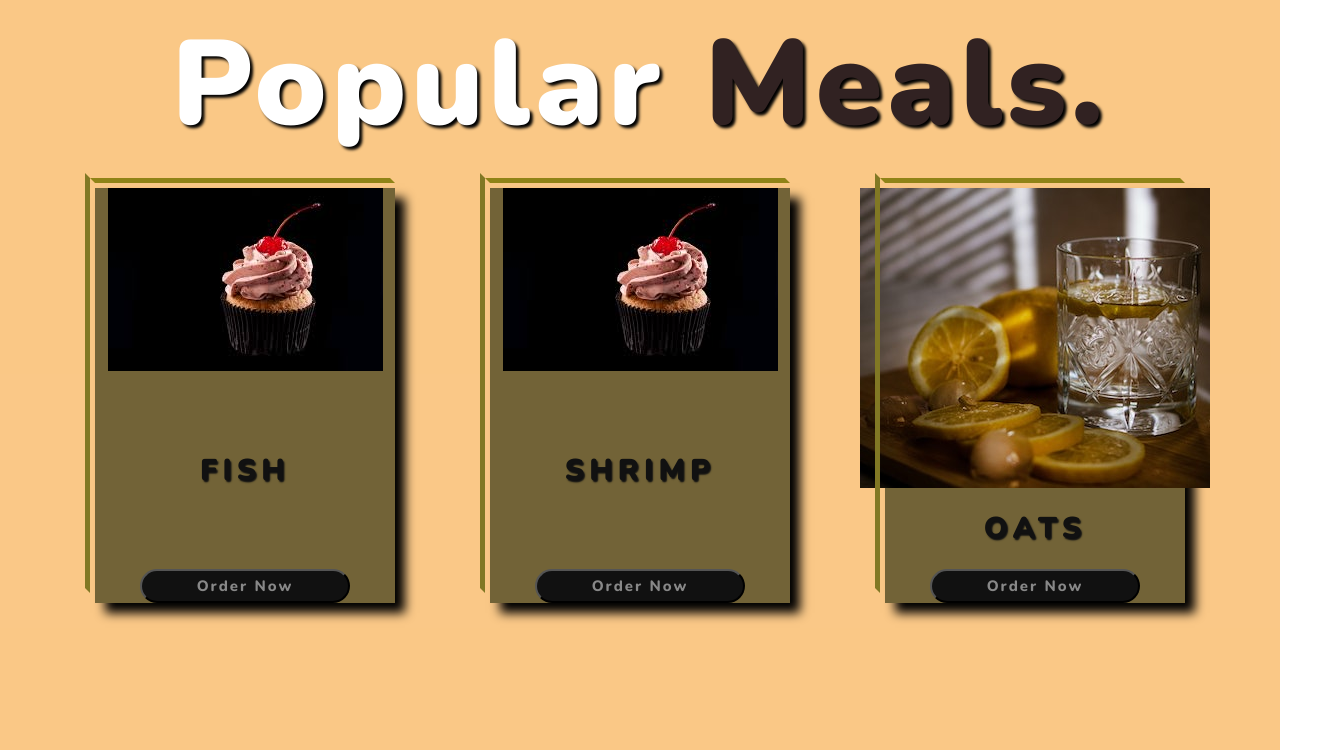
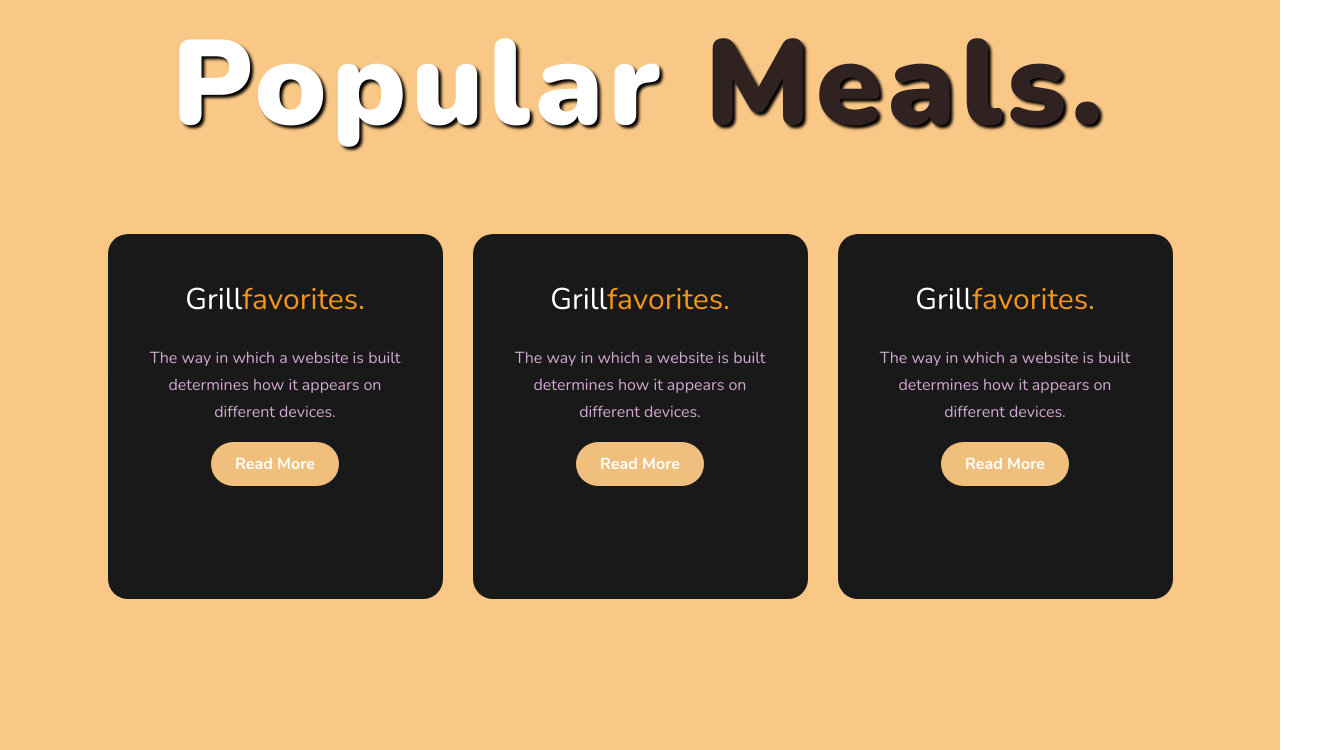
Before and after one commit to lukutu/cook, a plain HTML site: page index.html in a window 1280 px wide. Shown: the part 897-1647 px from the top of the page, 1340 px wide, since content can reach past the window. Drawn offline with nearby package versions, Linux system fonts and the light colour scheme.

Commit message:
section2 cards

```diff
--- a/index.html
+++ b/index.html
@@ -79,24 +79,47 @@
          <!--section 2-->
          <section class="section-2">
             <h1 class="section-heading"> popular <span class="one"> meals.</span></h1>
-            <div class="cards-container">
+
+
+
+                    <div class="box">
                         <div class="card">
-                    <img src="cake2.jpg" class="card-img">
-                    <h3 class="card-name">Fish</h3>
-                    <button class="card-btn">Order now</button>
+
+                            <h5> Grill<span class="two">favorites.</span></h5>
+                            <div class="bro">
+                                <p>The way in which a website is built determines how it appears on different devices.  </p>
+                                 <p style="text-align: center;" >
+                                <a class="button" href="#">Read More</a>
+                            </p>
+                            </div>
                         </div>
 
+                        <div class="box">
                             <div class="card">
-                    <img src="cake2.jpg" class="card-img">
-                    <h3 class="card-name"> Shrimp</h3>
-                    <button class="card-btn">order now</button>
+
+                                <h5> Grill<span class="two">favorites.</span></h5>
+                                <div class="bro">
+                                    <p>The way in which a website is built determines how it appears on different devices.  </p>
+                                     <p style="text-align: center;" >
+                                    <a class="button" href="#">Read More</a>
+                                </p>
+                            </div>
                             </div>
 
+                             <div class="box">
                         <div class="card">
-                    <img src="glass.jpg" class="card-img">
-                    <h3 class="card-name">Oats</h3>
-                    <button class="card-btn">Order now</button>
+
+                            <h5> Grill<span class="two">favorites.</span></h5>
+                            <div class="bro">
+                                <p>The way in which a website is built determines how it appears on different devices.  </p>
+                                 <p style="text-align: center;" >
+                                <a class="button" href="#">Read More</a>
+                            </p>
                             </div>
+
+
+                        </div>
+
             </div>
          </section>
          <!--end of section2-->
@@ -180,7 +203,7 @@
 
                             <a href="#" class="gallery-link" title="Order Now">
                                 <img src="white.jpg" class="food-img">
-                                <h3 class="food-name">Mojito</h3>
+                                <h3 class="food-name">Taler</h3>
                                 <p class="food-description">
                                     The tasty nutritious cereal meal build for energy and blended for a sweet flavor with other meals
                                 </p>
@@ -188,7 +211,15 @@
 
                                 <a href="#" class="gallery-link" title="Order Now">
                                     <img src="red.jpg" class="food-img">
-                                    <h3 class="food-name">Mojito</h3>
+                                    <h3 class="food-name">Summer</h3>
+                                    <p class="food-description">
+                                        The tasty nutritious cereal meal build for energy and blended for a sweet flavor with other meals
+                                    </p>
+                                    </a>
+
+                                    <a href="#" class="gallery-link" title="Order Now">
+                                        <img src="screwer.jpg" class="food-img">
+                                        <h3 class="food-name">Screwer</h3>
                                         <p class="food-description">
                                             The tasty nutritious cereal meal build for energy and blended for a sweet flavor with other meals
                                         </p>
--- a/style.css
+++ b/style.css
@@ -171,72 +171,65 @@ html{
    display: flex;
    justify-content: space-evenly;
  }
+
+.box{
+  display: flex;
+  justify-content: center;
+  align-items: center;
+  min-height: 500px;
+}
 .card{
-   width: 30rem;
-   background-color: rgb(114, 99, 55);
-   padding: 0.5 rem;
-   display: flex;
-   flex-direction: column;
-   justify-content: space-between;
-   align-items: center;
-   box-shadow: 1rem 1rem 1rem #000 ;
+  height: 365px;
+  width: 335px;
+  padding: 20px 35px;
+  background: #191919;
+  border-radius: 20px;
+  margin: 15px;
   position: relative;
-   transform: rotateY(0deg) skewX(0deg);
-   transition: transform 0.5s, box-shadow 0.5s;
+  overflow:hidden;
+  text-align: center;
 }
 .card:hover{
-   transform: rotateY(0deg)skewX(0deg)translateY(-3rem);
+  transform: rotateY(5deg)skewX(0deg)translateY(-3rem);
   box-shadow: 2rem 2rem 2rem #000;
+  transition: transform 1s, box-shadow 2s;
 }
- .card::before{
-   content: "";
-   height: 100%;
-   width: 0.5rem;
-   background-color: #817824;
-   position: absolute;
-   top: -1rem;
-   left: -1rem;
-   transform: skewY(45deg);
-   transform-origin: right;
-   box-shadow: -0.1rem -0.1rem -0.1rem #000;
+.card i{
+  font-size: 50px;
+  display: block;
+  text-align: center;
+  margin: 25px 0px;
+  color: #f9004d;
 }
- .card::after{
-   content: "";
-   height: 0.5rem;
-   width: 100%;
-   background-color: #8f8317;
-   position: absolute;
-   top: -1rem;
-   left: 0;
-   transform: skewx(45deg);
-   transform-origin: bottom;
-   box-shadow: -0.1rem -0.1rem -0.1rem #000;
+h5{
+  color: white;
+  font-size: 30px;
+  margin-bottom: 15px;
+  margin: 25px;
 }
-
- .class-img{
-   width: 100%;
+.two{
+  color: #fd9b1af5;
 }
- .card-name{
-   font-size: 3rem;
-   font-weight: 900;
-   text-transform: uppercase;
-   letter-spacing: 0.5rem;
-   text-shadow: 0.15rem 0.15rem 0.15rem;
-   margin: 2rem 0;
-   color: #111;
+.bro p{
+  color: #fcfc;
+  font-size: 16px;
+  line-height: 27px;
+  margin-bottom: 25px;
 }
- .card-btn{
-   color: #888;
-   background-color: #111;
-   width: 70%;
-   border-radius: 5rem;
-   text-transform: capitalize;
-   font-weight: 800;
-   font-size: 1.5rem;
-   letter-spacing: .2rem;
+.card .button{
+  background-color: #fac682f5;
+  color: #ffff;
+  text-decoration: none;
+  border: 2px solid transparent;
+  font-weight: bold;
+  padding: 9px 22px;
+  border-radius: 30px;
+  transition: .4s;
+}
+.card .button:hover{
+  background-color: transparent;
+  border: 2px solid #fac682f5;
   cursor: pointer;
-   box-shadow: -0.2rem -0.2re 0.2 rem#000;
-   padding: 0.5rem 0;
 }
 
  /*end of section 2*/
@@ -458,7 +451,7 @@ html{
   justify-content: center;
 }
 
-}
+
 .end{
   position: absolute;
   bottom: -45px;
```
Also changed, not shown: screwer.jpg (added), 1 other file. Lines whose indentation alone changed are shown as unchanged.
